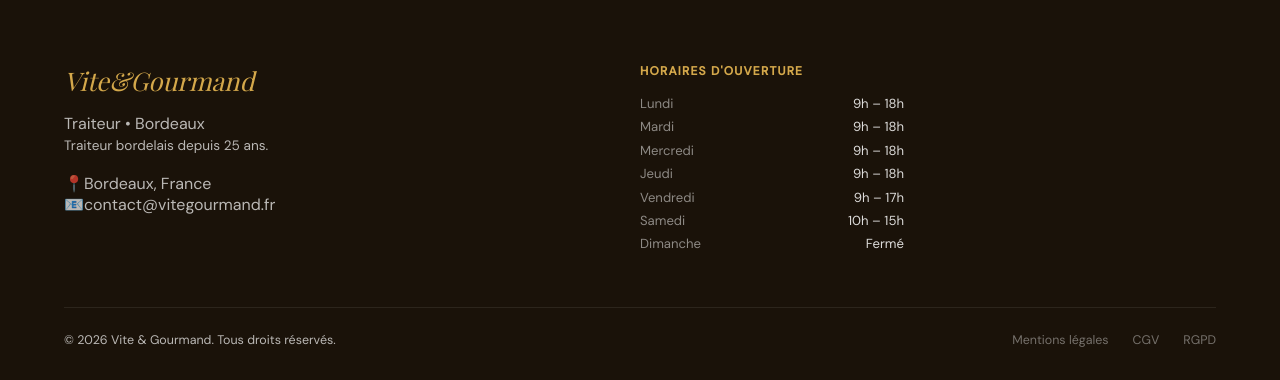
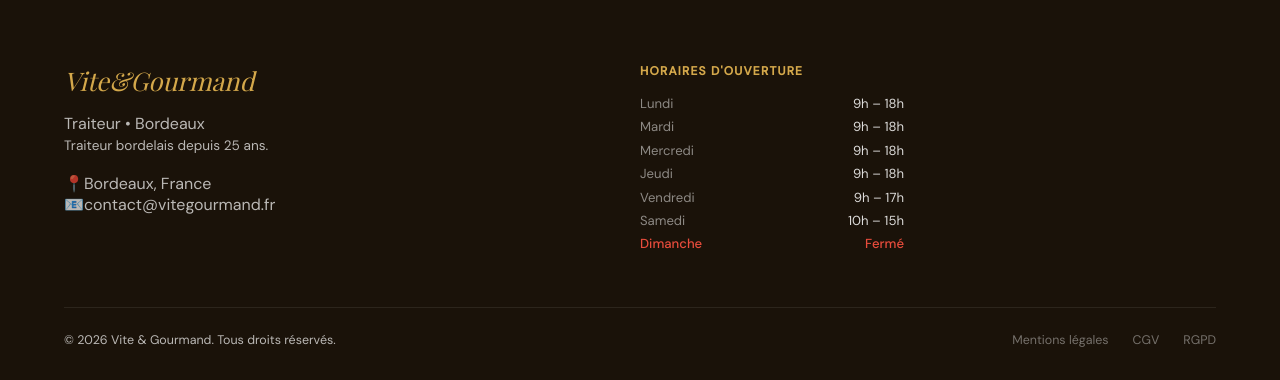
Before and after one commit to sanameguebli19-creator/ECF_vite-gourmand, a PHP site: page /contact.html in a window 1280 px wide. Shown: the part 964-1344 px from the top of the page. Run offline with PHP 8.4, Linux system fonts and the light colour scheme; some web fonts are replaced.

Commit message:
update CSS

```diff
--- a/style.css
+++ b/style.css
@@ -192,6 +192,12 @@ footer {
 }
 .horaire-day { color: rgba(255,255,255,0.5); }
 .horaire-time { color: rgba(255,255,255,0.85); }
+.horaire-row.fermé .horaire-day,
+.horaire-row.fermé .horaire-time {
+  color: #e74c3c; /* rouge */
+  font-weight: 500;
+}
+
 
 .footer-bottom {
   border-top: 1px solid rgba(255,255,255,0.08);
```
